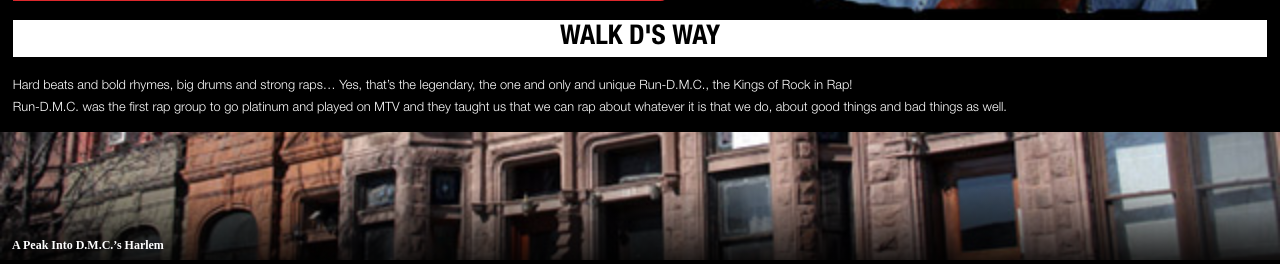
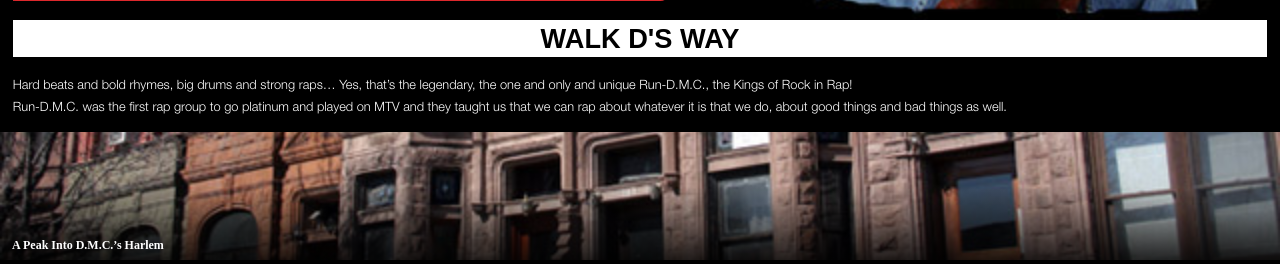
Before and after one commit to kzsolt1984/kzsolt1984.github.io, a PHP site: page /pocketguide/Bundle_DMC/start.html in a window 1280 px wide. Shown: the part 983-1247 px from the top of the page. Run offline with PHP 8.4, Linux system fonts and the light colour scheme; some libraries are stand-ins or nearby versions.

Commit message:
no message

```diff
--- a/pocketguide/Bundle_DMC/css/style.css
+++ b/pocketguide/Bundle_DMC/css/style.css
@@ -2392,6 +2392,10 @@
   text-align: center;
   position: relative;
   top: -1.2rem;
+  font-family: Arial, "HelveticaNeueLTPro", Helvetica;
+  vertical-align: middle;
+  display: table-cell;
+  width: 100vw;
 }
 section#index #iphone_video iframe {
   width: 100%;
--- a/pocketguide/Bundle_DMC/scss/style.scss
+++ b/pocketguide/Bundle_DMC/scss/style.scss
@@ -159,6 +159,10 @@
       text-align: center;
       position: relative;
       top: -1.2rem;
+      font-family: Arial, "HelveticaNeueLTPro", Helvetica;
+      vertical-align: middle;
+      display: table-cell;
+      width: 100vw;
     }
 
     #iphone_video {
```
Also changed, not shown: pocketguide/Bundle_DMC/js/main.js (+0 -32 lines), pocketguide/Bundle_DMC/ts/main.ts (+1 -48 lines), 1 other file.
